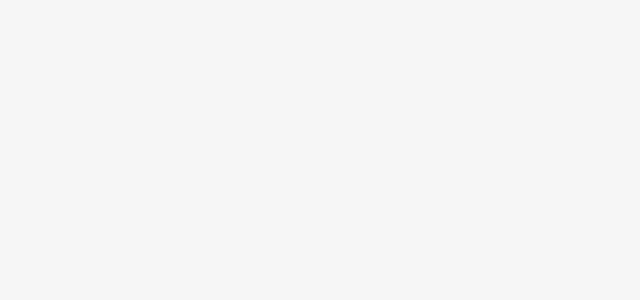
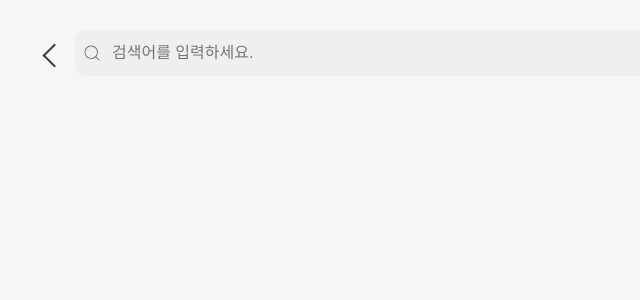
Before and after one commit to moyeothon/team05_FE, a React (Vite) app: page /search in a window 1280 px wide. Before the commit this address had no page. Shown: the top 300 px of the page, without its empty margins (0-640 px from the left). Built offline with nearby package versions, Linux system fonts and the light colour scheme.

Commit message:
1줄 이상 작성해도 에러(수정), 서치 라우트 설정

```diff
--- a/src/App.jsx
+++ b/src/App.jsx
@@ -9,6 +9,7 @@ import Start from './pages/StartApp';
 import NewUserPage from './pages/NewUserPage';
 import ExistingUserPage from './pages/ExistingUserPage';
 import DiaryDetailPage from './pages/DiaryDetail/DiaryDetailPage';
+import Search from './pages/Search/Search';
 
 function App() {
   return (
@@ -21,6 +22,7 @@ function App() {
         <Route path="/emotion" element={<EmotionMusicPage />} />
         <Route path="/calendar" element={<Calender />} />
         <Route path="/diary-detail" element={<DiaryDetailPage />} />
+        <Route path="/search" element={<Search />} />
       </Routes>
       <ToastContainer
         position="top-center"
--- a/src/pages/Calender/Calender.jsx
+++ b/src/pages/Calender/Calender.jsx
@@ -44,12 +44,16 @@ const Calender = () => {
         });
     };
 
+    const handleSearchClick = () => {
+        navigate('/search');
+    };
+
     return (
         <div className='calendar-container'>
             <div className='calendar-content'>
                 <div className='calendar-header'>
                     <h2>MUTE</h2>
-                    <button className='search-button'>
+                    <button className='search-button' onClick={handleSearchClick}>
                         <IoIosSearch />
                     </button>
                 </div>
--- a/src/pages/Search/Search.css
+++ b/src/pages/Search/Search.css
@@ -18,6 +18,7 @@
     transform: rotate(-135deg);
     margin-left: 10px;
     margin-top: 5px;
+    cursor: pointer;
 }
 
 .search-icon{
--- a/src/pages/Search/Search.jsx
+++ b/src/pages/Search/Search.jsx
@@ -1,4 +1,5 @@
 import React, { useState } from 'react';
+import { useNavigate } from 'react-router-dom';
 import { CiSearch } from 'react-icons/ci';
 import moment from 'moment';
 import playbutton from '../../assets/playbutton.png';
@@ -7,6 +8,7 @@ import './Search.css';
 const Search = () => {
   const [value, onChange] = useState(new Date());
   const [searchTerm, setSearchTerm] = useState('');
+  const navigate = useNavigate();
 
   // 일기 목록
   const diaryList = [
@@ -37,6 +39,10 @@ const Search = () => {
     setSearchTerm(e.target.value);
   };
 
+  const handleBack = () => {
+    navigate('/calendar');
+  };
+
   // 검색어와 일치하는 일기
   const filteredDiaries = diaryList.filter(diary =>
     diary.tags.some(tag => tag.includes(searchTerm))
@@ -45,7 +51,7 @@ const Search = () => {
   return (
     <div className='search-container'>
       <div className='input-part'>
-        <div className='back-Arrow'></div>
+        <div className='back-Arrow' onClick={handleBack}></div>
         <div className="input-container">
             <CiSearch className="search-icon" />
             <input
--- a/src/pages/Writing/Writing.jsx
+++ b/src/pages/Writing/Writing.jsx
@@ -19,7 +19,9 @@ const Writing = () => {
     }
 
     const lines = diaryText.trim().split('\n').filter(line => line.trim().length > 0);
-    if (lines.length <= 1) {
+    const totalCharacters = lines.join('').length;
+
+    if (lines.length < 1 || totalCharacters < 10) {
       toast.error('조금만 더 성의있는 일기를 적어주세요!');
       return false;
     }
```
Also changed, not shown: 1 other file (tests, documents, lock files or other folders).
